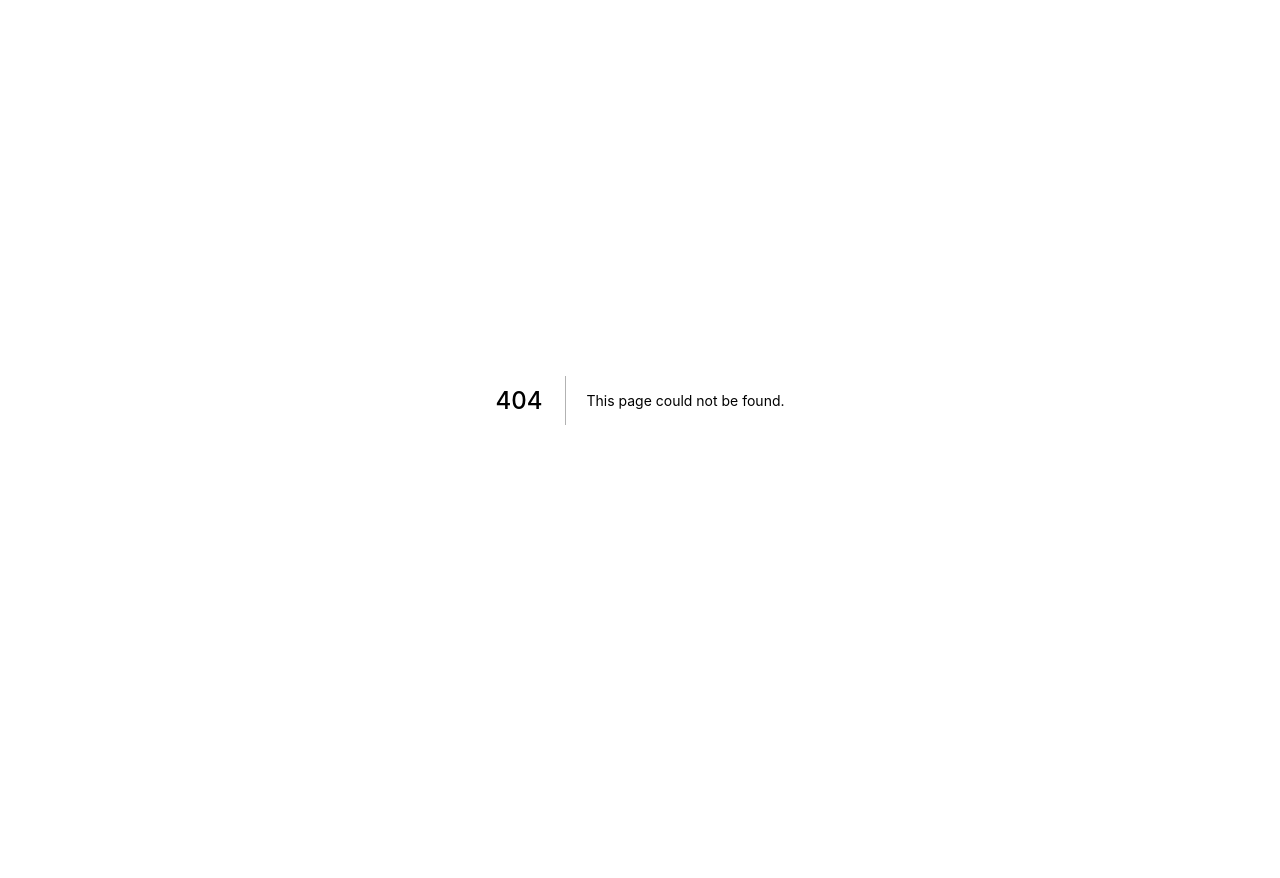
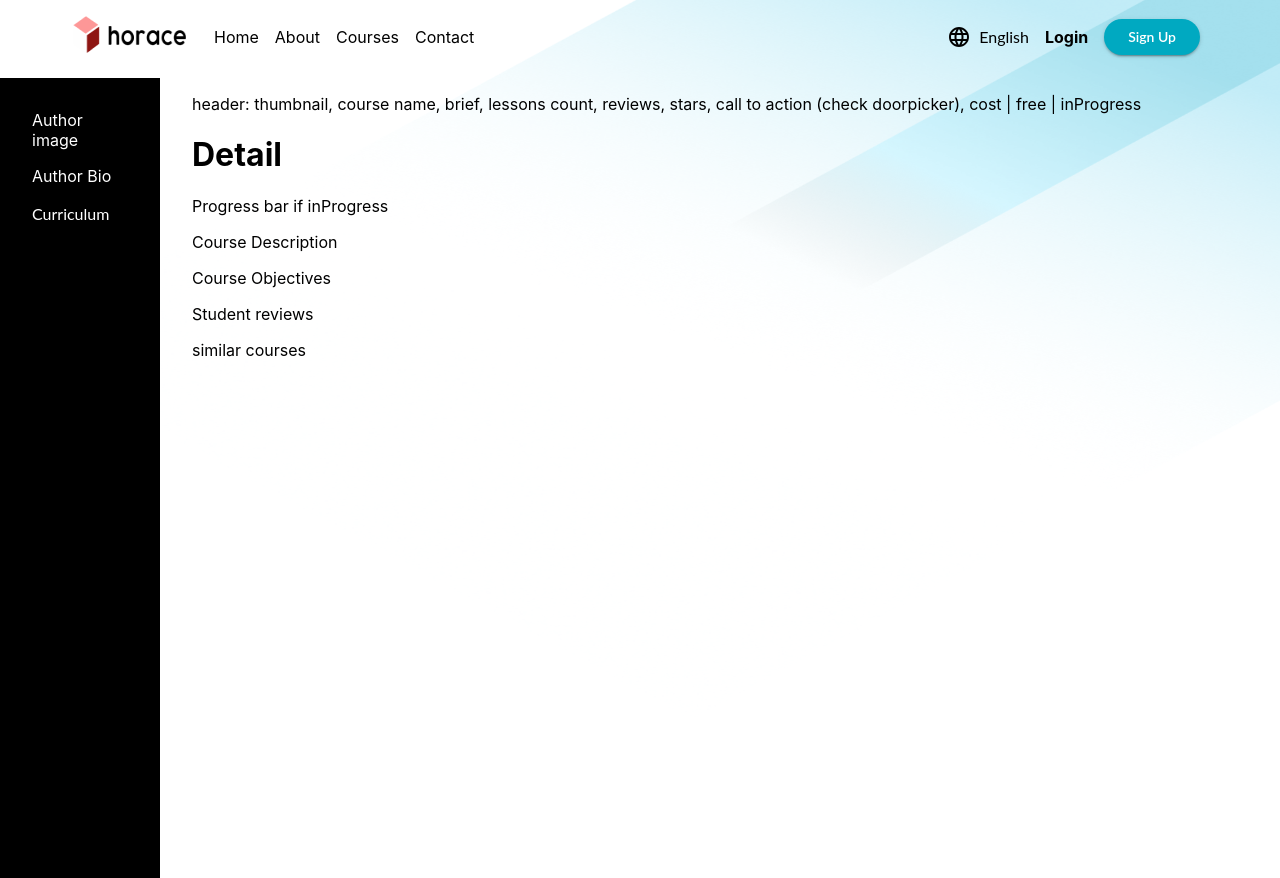
Before and after one commit to babaphemy/horace-lms, a Next.js app: page /course/detail in a window 1280 px wide. Before the commit this address had no page. Before the commit the page ends 800 px from the top, so only its background shows below. Built offline with nearby package versions, Linux system fonts and the light colour scheme.

Commit message:
chore:00 adding classroom layout

```diff
--- /dev/null
+++ b/components/ClassroomSidebar.tsx
@@ -0,0 +1,15 @@
+import React from 'react';
+import { Box, Typography } from '@mui/material';
+import { detailStyles } from '../styles/courseStyles';
+
+const ClassroomSidebar = () => {
+	return (
+		<Box sx={detailStyles.sidebar}>
+			<Box margin={4}>
+				<Typography>Curriculum</Typography>
+			</Box>
+		</Box>
+	);
+};
+
+export default ClassroomSidebar;
--- /dev/null
+++ b/components/DashboardHoc.tsx
@@ -0,0 +1,23 @@
+import React, { ReactNode } from 'react';
+import { Box } from '@mui/material';
+import Header from './Header';
+import Sidebar from './Sidebar';
+import ClassroomSidebar from './ClassroomSidebar';
+interface Props {
+	children: ReactNode;
+	isClass?: boolean;
+}
+
+const DashboardHoc = ({ isClass, children }: Props) => {
+	return (
+		<div>
+			<Header />
+			<Box display={'flex'}>
+				{isClass ? <ClassroomSidebar /> : <Sidebar />}
+				<Box ml={4}>{children}</Box>
+			</Box>
+		</div>
+	);
+};
+
+export default DashboardHoc;
--- /dev/null
+++ b/components/Sidebar.tsx
@@ -0,0 +1,17 @@
+import React from 'react';
+import { Box, Typography } from '@mui/material';
+import { detailStyles } from '../styles/courseStyles';
+
+const Sidebar = () => {
+	return (
+		<Box sx={detailStyles.sidebar}>
+			<Box margin={4}>
+				<p>Author image</p>
+				<p>Author Bio</p>
+				<Typography>Curriculum</Typography>
+			</Box>
+		</Box>
+	);
+};
+
+export default Sidebar;
--- /dev/null
+++ b/context/AllProvider.tsx
@@ -0,0 +1,39 @@
+import React, { createContext, ReactElement } from 'react';
+import { Action, tCourse, tUser } from '../types/types';
+import { COURSES_SET } from './actions';
+interface State {
+	loading: boolean;
+	user?: tUser | {};
+	courses: [tCourse] | [];
+	course: tCourse | null;
+}
+interface Props {
+	children: ReactElement;
+}
+const appState: State = {
+	loading: false,
+	user: {},
+	course: null,
+	courses: [],
+};
+const AppContext = createContext(appState);
+const AppDpx = createContext<React.Dispatch<Action>>(() => {});
+const AppProvider = ({ children }: Props) => {
+	const [state, dispatch] = React.useReducer(
+		(state: State = appState, action: Action): State => {
+			switch (action.type) {
+				case COURSES_SET:
+					return { ...state, courses: action.data };
+				default:
+					return state;
+			}
+		},
+		appState
+	);
+	return (
+		<AppContext.Provider value={state}>
+			<AppDpx.Provider value={dispatch}>{children}</AppDpx.Provider>
+		</AppContext.Provider>
+	);
+};
+export { AppProvider, AppContext, AppDpx };
--- /dev/null
+++ b/context/actions.ts
@@ -0,0 +1,4 @@
+export const USER_ADD = 'USER_ADD';
+export const COURSE_SET = 'COURSE_SET';
+export const COURSES_SET = 'COURSES_SET';
+export const Q_ADD = 'Q_ADD';
--- a/pages/_app.tsx
+++ b/pages/_app.tsx
@@ -4,6 +4,7 @@ import React from 'react';
 import { ThemeProvider } from '@mui/material';
 import { muiTheme } from '../styles/theme';
 import { QueryClient, QueryClientProvider } from 'react-query';
+import { AppProvider } from '../context/AllProvider';
 
 const queryClient = new QueryClient();
 
@@ -11,7 +12,9 @@ function MyApp({ Component, pageProps }: AppProps) {
 	return (
 		<ThemeProvider theme={muiTheme}>
 			<QueryClientProvider client={queryClient}>
-				<Component {...pageProps} />
+				<AppProvider>
+					<Component {...pageProps} />
+				</AppProvider>
 			</QueryClientProvider>
 		</ThemeProvider>
 	);
--- /dev/null
+++ b/pages/course/detail.tsx
@@ -0,0 +1,26 @@
+import React from 'react';
+import DashboardHoc from '../../components/DashboardHoc';
+const videoLink = `https://essl.b-cdn.net/budgeting.mp4`;
+const detail = () => {
+	// get selected course and put in context
+	return (
+		<DashboardHoc>
+			<p>
+				header: thumbnail, course name, brief, lessons count, reviews, stars,
+				call to action (check doorpicker), cost | free | inProgress
+			</p>
+			<h1>Detail</h1>
+			<p>Progress bar if inProgress</p>
+			<p>Course Description</p>
+			<p>Course Objectives</p>
+			<p>Student reviews</p>
+			<p>similar courses</p>
+
+			{/* <video width="750" height="500" controls>
+					<source src={`${videoLink}`} type="video/mp4" />
+				</video> */}
+		</DashboardHoc>
+	);
+};
+
+export default detail;
--- /dev/null
+++ b/styles/courseStyles.ts
@@ -0,0 +1,9 @@
+const detailStyles = {
+	sidebar: {
+		width: 1 / 8,
+		height: '100vh',
+		backgroundColor: 'black',
+		color: 'white',
+	},
+};
+export { detailStyles };
--- /dev/null
+++ b/types/types.ts
@@ -0,0 +1,43 @@
+export interface State {
+    loading: boolean;
+    user?: tUser | {};
+    course: [tCourse] | [];
+  }
+  export type tUser = {
+    id: number;
+    email: string;
+    firstname: string;
+    lastname?: string;
+    roles: string[];
+    status?: boolean | string;
+    token?: string;
+    updatedOn: string;
+  };
+  export type tRegisterUser = {
+    email: string;
+    password: string | number;
+    firstname: string;
+    lastname?: string;
+    dp?: string;
+    age?: string | number;
+    country?: string;
+    meta?: any;
+  }
+  export type tLoginUser = {
+    email: string;
+    password: string | number;
+  }
+  export type tCourse = {
+    id: number;
+    title: string;
+    options: [string];
+    answer: string;
+  };
+
+  export type tStatus = { isPlaying: boolean };
+    export type Action =
+    | {
+        type: "USER_ADD";
+        data: [tUser];
+      }
+    | { type: "COURSE_SET"; data: tCourse | null } | { type: "COURSES_SET"; data: [tCourse] };
```
Also changed, not shown: pages/course/classroom.tsx (added, +21 -0 lines).
